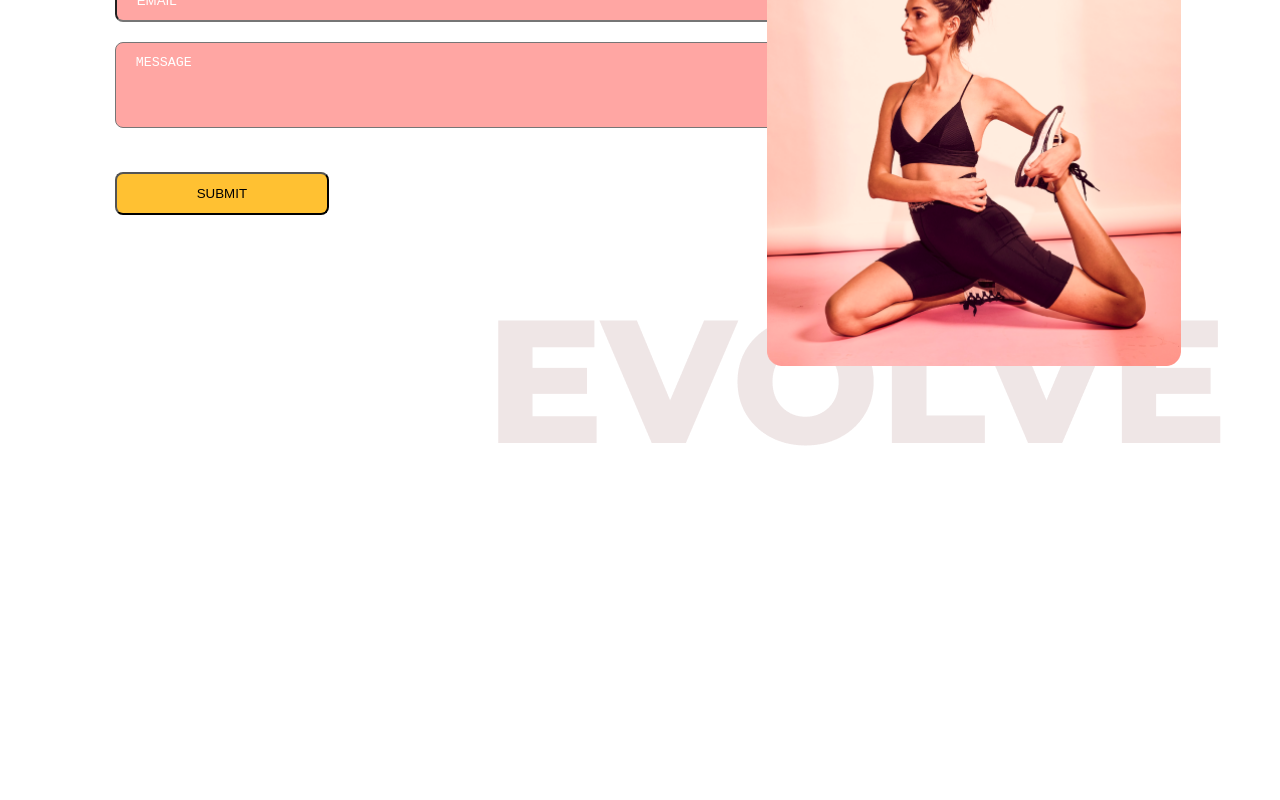
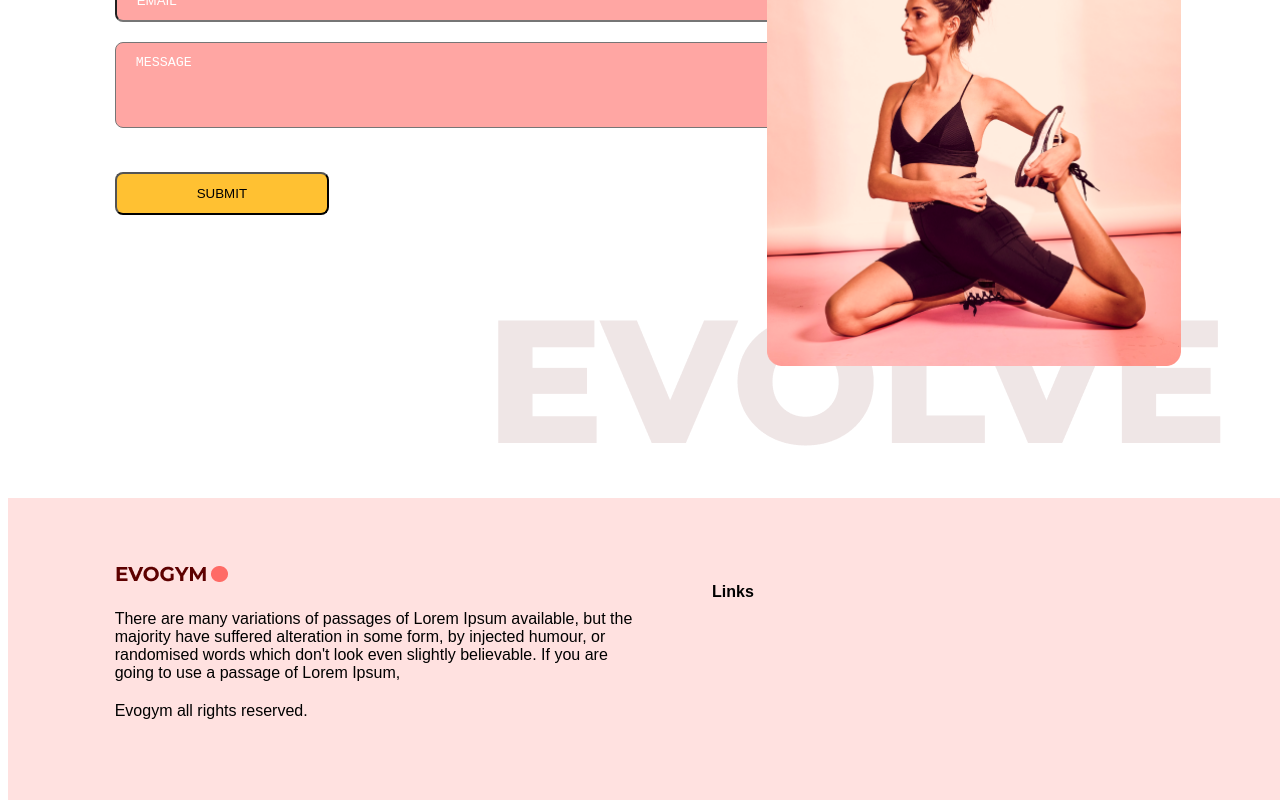
Before and after one commit to fahad39/gym-app, a React (Vite) app: page / in a window 1280 px wide. Shown: the part 3516-4316 px from the top of the page. Before the commit the page ends 4014 px from the top, so only its background shows below. Built offline with nearby package versions, Linux system fonts and the light colour scheme.

Commit message:
working on footer

```diff
--- a/src/App.tsx
+++ b/src/App.tsx
@@ -4,7 +4,8 @@ import { SelectedPage } from "@/shared/types";
 import Home from "@/scenes/home";
 import Benefits from "@/scenes/benefits";
 import OurClasses from "@/scenes/ourClasses";
-import ContactUs from "./scenes/contactUs";
+import ContactUs from "@/scenes/contactUs";
+import Footer from "@/scenes/footer"
 
 
 
@@ -38,6 +39,7 @@ function App() {
     <Benefits setSelectedPage={setSelectedPage} />
     <OurClasses setSelectedPage={setSelectedPage} />
     <ContactUs setSelectedPage={setSelectedPage} />
+    <Footer />
   </div>;
 }
 
--- /dev/null
+++ b/src/scenes/footer/index.tsx
@@ -0,0 +1,31 @@
+import Logo from "@/assets/Logo.png"
+
+type Props = {}
+
+const Footer = (props: Props) => {
+  return (
+    <footer className="bg-primary-100 py-16">
+        <div
+            className="justify-content mx-auto w-5/6 gap-16 md:flex"
+        >
+            <div
+                className="mt-16 basis-1/2 md:mt-0"
+            >
+                <img alt="logo" src={Logo} />
+                <p className="my-5">
+                    There are many variations of passages of Lorem Ipsum available, but the majority have suffered alteration in some form, by injected humour, or randomised words which don't look even slightly believable. If you are going to use a passage of Lorem Ipsum,
+                </p>
+                <p>Evogym all rights reserved.</p>
+            </div>
+            <div
+                className="mt-16 basis-1/4 md:mt-0"
+            >
+                <h4 className="font-bold">Links</h4>
+            </div>
+            <div></div>
+        </div>
+    </footer>
+  )
+}
+
+export default Footer
```
